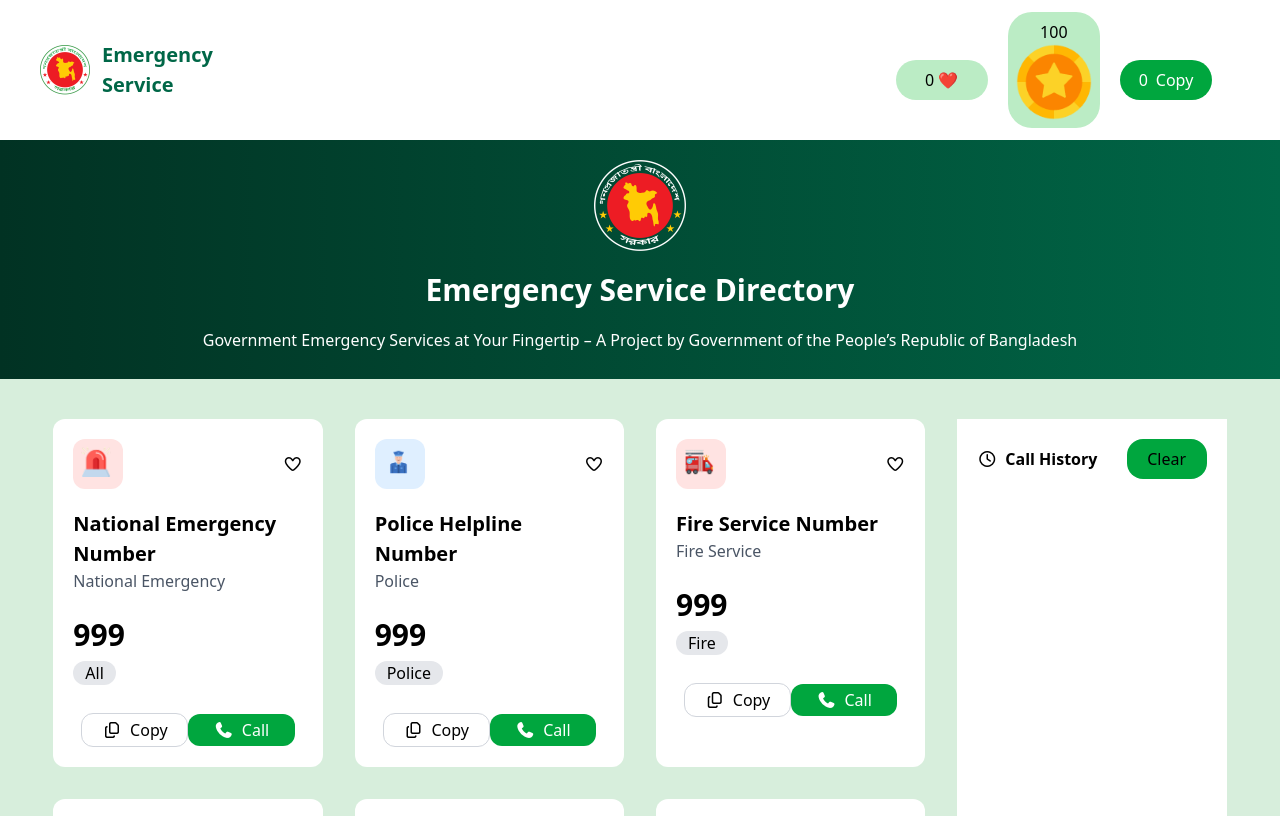
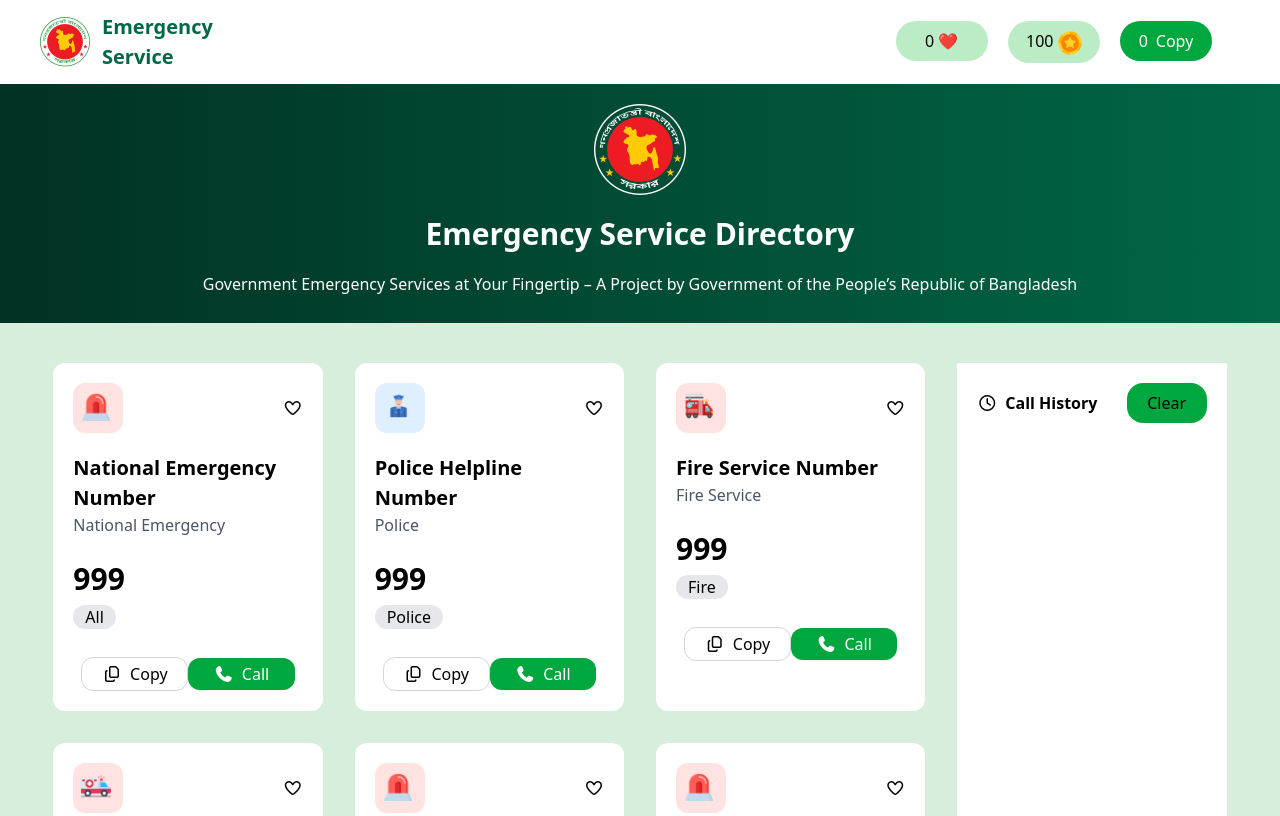
Before and after one commit to mahadi081/assignment5-mahadi, a plain HTML site: page index.html in a window 1280 px wide. Shown: the top 816 px of the page. Drawn offline with nearby package versions, Linux system fonts and the light colour scheme.

```diff
--- a/index.html
+++ b/index.html
@@ -34,7 +34,7 @@
           </button>
           <button class="w-23 mx-2 p-2 rounded-3xl bg-[#bbecc5]">
             <span>100</span>
-             <img class="inline" src="assets/coin.png" alt="" />
+             <img class="w-[24px]  inline" src="assets/coin.png" alt="" />
           </button>
           <button class="w-23 mx-2 bg-[#00A63E] p-2 rounded-3xl text-white">
             <span id="copy_count" class="mr-2">0</span>Copy
```
